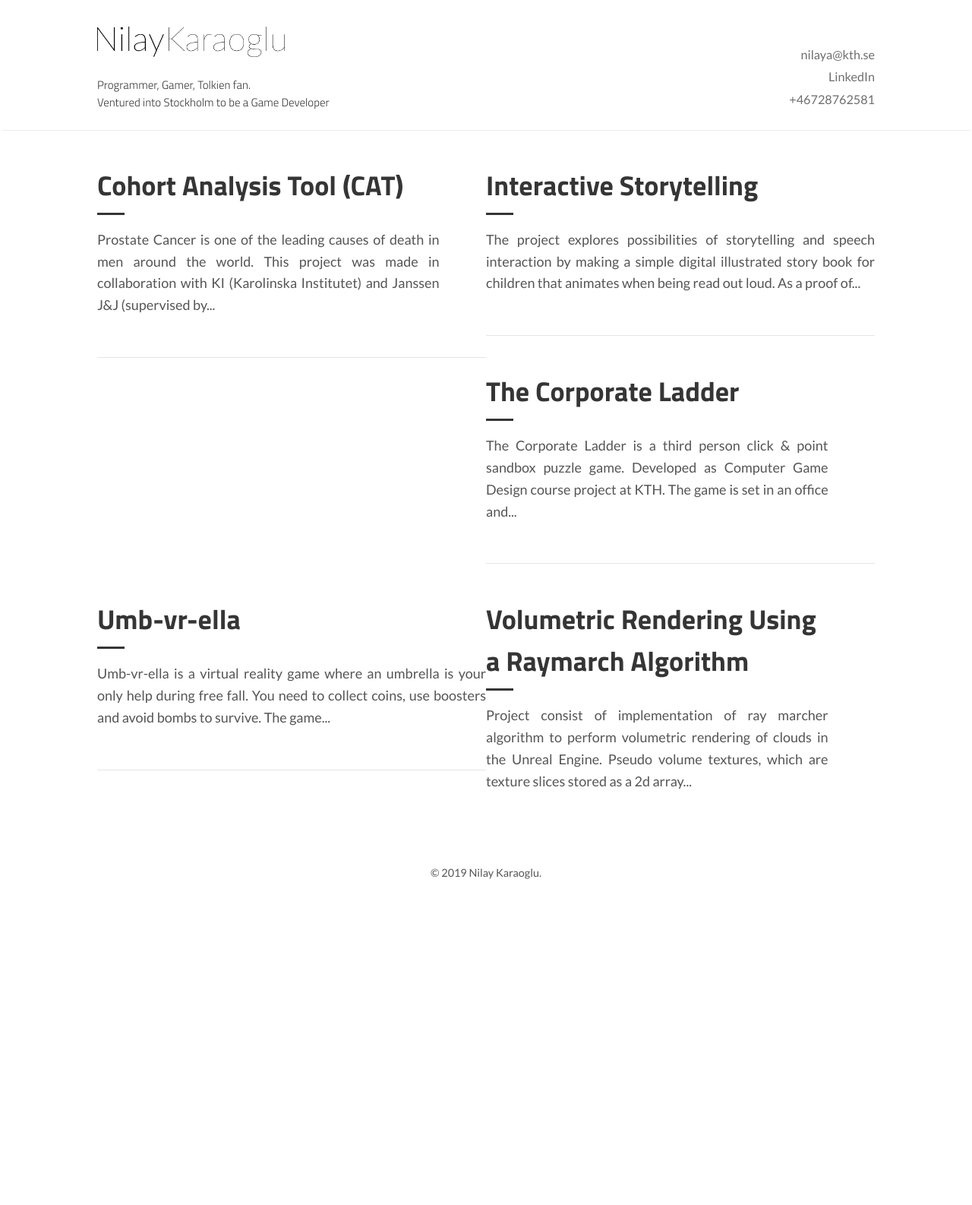
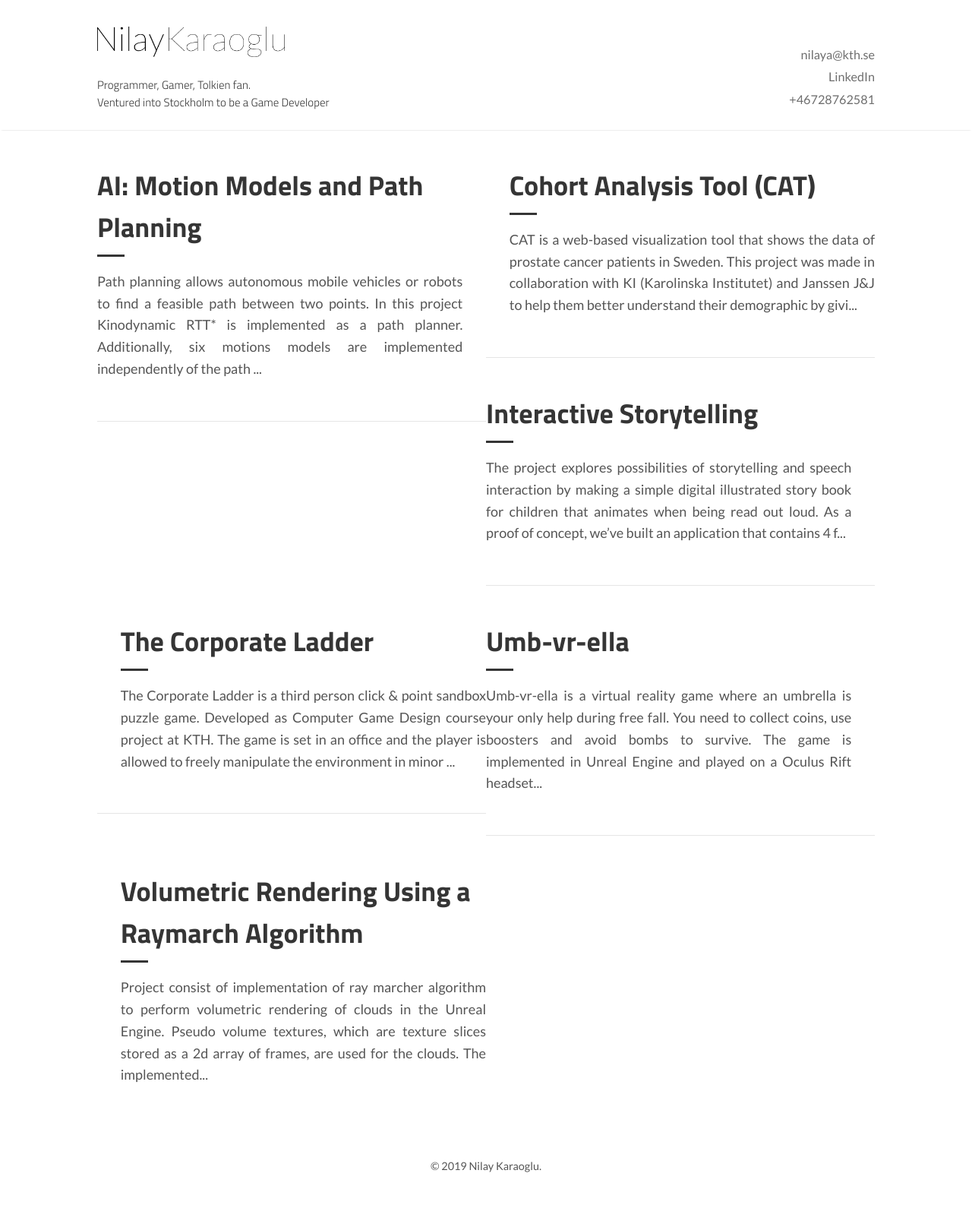
Before and after one commit to eowyn36/eowyn36.github.io, a Jekyll site: the page built from index.html, in a window 1280 px wide. Shown: the whole page at 76% size. Built offline with Jekyll 4.4.1, drawn with Linux system fonts in a browser that asks for light colours; the list of posts is cut into pages by our own code; before the commit the page ends 1199 px from its top, so only the background shows below that.

Commit message:
Updates projects

```diff
--- /dev/null
+++ b/_projects/AI-path-planning.md
@@ -0,0 +1,17 @@
+---
+layout: project
+title: "AI: Motion Models and Path Planning"
+author: "Nilay Karaoglu"
+---
+
+Path planning allows autonomous mobile vehicles or robots to find a feasible path between two points. In this project Kinodynamic RTT* is implemented as a path planner. Additionally, six motions models are implemented independently of the path planner. The project is implemented in Unreal Engine with C++.
+
+{:.project-table}
+| Date | April 2017 - May 2017 |
+| Course | DH2438 Artificial Intelligence and Multi-Agent Systems |
+| Team | Dani Mataruga, Mai-Khanh Lê, Nilay Karaoglu |
+| Tools | Unreal Engine |
+| My Role | Programming the volumetric clouds  |
+
+Below is the maze and the feasiable path taken for each motion model:
+{% include image.html name="ai/ai-motion.png" %}
--- a/_projects/cohort-analysis-tool.md
+++ b/_projects/cohort-analysis-tool.md
@@ -5,7 +5,7 @@ author: "Nilay Karaoglu"
 cat: "cohort-analysis-tool"
 ---
 
-Prostate Cancer is one of the leading causes of death in men around the world. This project was made in collaboration with KI (Karolinska Institutet) and Janssen J&J (supervised by Mario Romero at KTH). We developed a tool that visualizes their database of prostate cancer patients in Sweden. The project was meant to help them better understand their demographic by giving them the tools to create cohorts and find their own correlations and relationships.
+CAT is a web-based visualization tool that shows the data of prostate cancer patients in Sweden. This project was made in collaboration with KI (Karolinska Institutet) and Janssen J&J to help them better understand their demographic by giving them the tools to create cohorts and find their own correlations and relationships.
 
 Check out the tool on [CAT](https://raghunayyar.github.io/IVI17).
 
--- a/_projects/umb-vr-ella.md
+++ b/_projects/umb-vr-ella.md
@@ -6,7 +6,7 @@ author: "Nilay Karaoglu"
 
 Umb-vr-ella is a virtual reality game where an umbrella is your only help during free fall. You need to collect coins, use boosters and avoid bombs to survive.
 
-The game is implemented in Unreal Engine and played on a Oculus Rift headset. The player uses a physical umbrella. The movement of the physical umbrella is mapped to ingame movement of the character via a phone that is attached to the umbrella.
+The game is implemented in Unreal Engine and played on a Oculus Rift headset. The player uses a physical umbrella and the movement of the physical umbrella is mapped to ingame movement of the character via a phone that is attached to the umbrella.
 
 We have showcased the game at [ForskarFredag](https://forskarfredag.se/stockholm/) to high school students.
 We have also showcased at [Mission IX](http://beta.missionix.com/).
--- a/_sass/_catalogue.scss
+++ b/_sass/_catalogue.scss
@@ -47,7 +47,11 @@
       float: left;
 
       &:nth-child(2n+1) {
-        padding-right: 6%;
+        padding-right: 3%;
+      }
+
+      &:nth-child(2n) {
+        padding-left: 3%;
       }
     }
   }
--- a/index.html
+++ b/index.html
@@ -11,7 +11,7 @@ title: Home
         <div class="catalogue-line"></div>
 
         <p>
-          {{ project.content | truncatewords: 30 | strip_html }}
+          {{ project.content | truncate: 250 | strip_html }}
         </p>
 
       </div>
```
Also changed, not shown: _projects/interactive-storytelling.md (+1 -1 lines), 1 other file.
